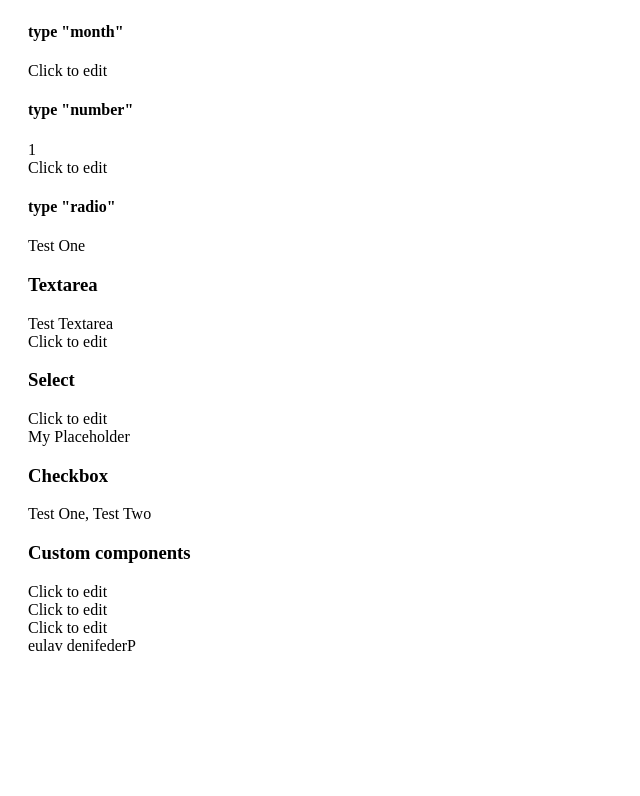
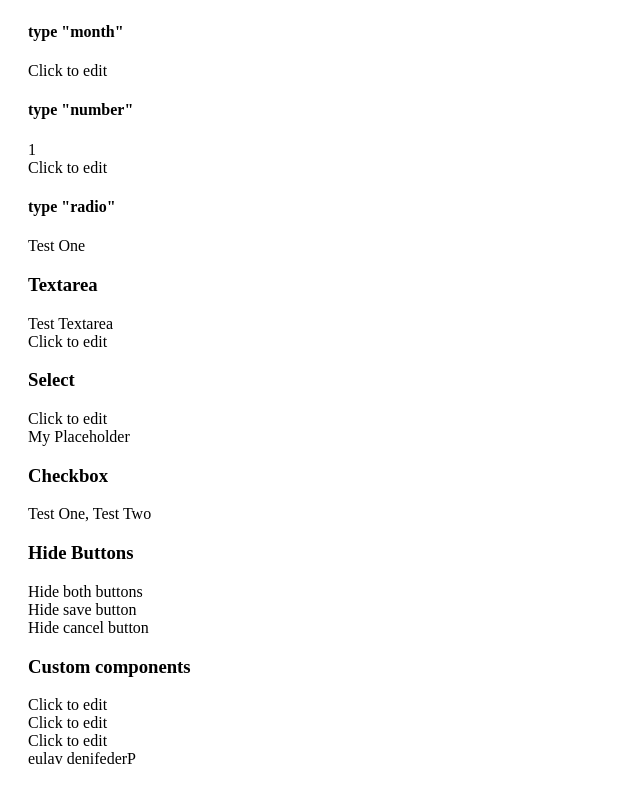
Before and after one commit to giorgosart/react-easy-edit, a React (Create React App) app: page / in a window 1280 px wide. Shown: the part 879-1675 px from the top of the page, without its empty margins (0-640 px from the left). Before the commit the page ends 1562 px from the top, so only its background shows below. Built offline with nearby package versions, Linux system fonts and the light colour scheme.

Commit message:
adds props for hiding save or cancel buttons + test

```diff
--- a/src/demo/App.js
+++ b/src/demo/App.js
@@ -162,6 +162,26 @@ class App extends Component {
                   value={App.generateValues()}
                   attributes={{class: 'test', checked:'checked'}}
               />
+                <h3>Hide Buttons</h3>
+                <EasyEdit
+                  type="text"
+                  value="Hide both buttons"
+                  onSave={App.onTest}
+                  hideSaveButton
+                  hideCancelButton
+                />
+                <EasyEdit
+                  type="text"
+                  value="Hide save button"
+                  onSave={App.onTest}
+                  hideSaveButton
+                />
+                <EasyEdit
+                  type="text"
+                  value="Hide cancel button"
+                  onSave={App.onTest}
+                  hideCancelButton
+                />
               <h3>Custom components</h3>
               <EasyEdit
                   type="text"
--- a/src/lib/EasyEdit.jsx
+++ b/src/lib/EasyEdit.jsx
@@ -212,13 +212,12 @@ export default class EasyEdit extends React.Component {
   }
 
   renderButtons() {
-    const { saveButtonLabel, saveButtonStyle, cancelButtonLabel, cancelButtonStyle, cssClassPrefix, hideButtons } = this.props;
-    if (hideButtons) { return null };
+    const { saveButtonLabel, saveButtonStyle, cancelButtonLabel, cancelButtonStyle, cssClassPrefix, hideSaveButton, hideCancelButton } = this.props;
     return (
       <div className={cssClassPrefix + "easy-edit-button-wrapper"}>
-        {EasyEdit.generateButton(this.saveButton, this._onSave, saveButtonLabel,
+        {!hideSaveButton && EasyEdit.generateButton(this.saveButton, this._onSave, saveButtonLabel,
           (saveButtonStyle === null ? cssClassPrefix + Globals.DEFAULT_BUTTON_CSS_CLASS : saveButtonStyle), "save")}
-        {EasyEdit.generateButton(this.cancelButton, this._onCancel, cancelButtonLabel,
+        {!hideCancelButton && EasyEdit.generateButton(this.cancelButton, this._onCancel, cancelButtonLabel,
           (cancelButtonStyle === null ? cssClassPrefix + Globals.DEFAULT_BUTTON_CSS_CLASS : cancelButtonStyle), "cancel")}
       </div>
     )
@@ -453,7 +452,8 @@ EasyEdit.propTypes = {
   disableAutoSubmit: PropTypes.bool,
   disableAutoCancel: PropTypes.bool,
   cssClassPrefix: PropTypes.string,
-  hideButtons: PropTypes.bool
+  hideButtons: PropTypes.bool,
+  hideCancelButton: PropTypes.bool
 };
 
 EasyEdit.defaultProps = {
@@ -476,5 +476,6 @@ EasyEdit.defaultProps = {
   disableAutoSubmit: false,
   disableAutoCancel: false,
   cssClassPrefix: '',
-  hideButtons: false
+  hideSaveButton: false,
+  hideCancelButton: false
 };
```
Also changed, not shown: 2 other files (tests, documents, lock files or other folders).
